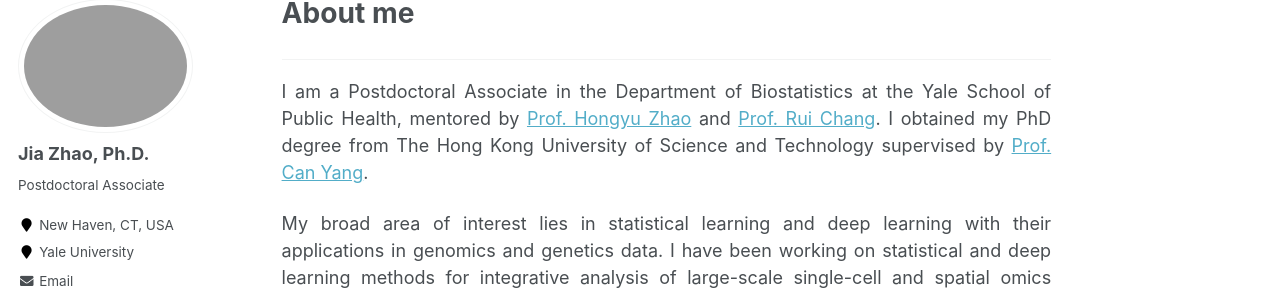
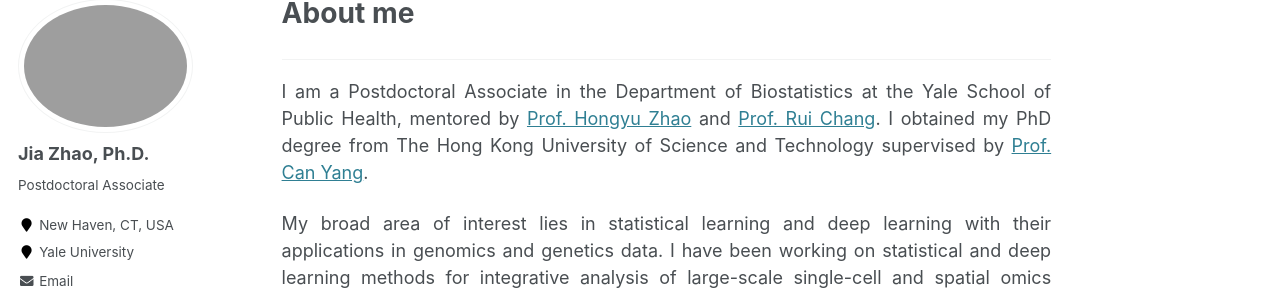
Before and after one commit to jiazhao97/jiazhao97.github.io, a Jekyll site: the page built from _pages/about.md, in a window 1280 px wide. Shown: the part 119-414 px from the top of the page. Built offline with Jekyll 4.4.1, drawn with Linux system fonts in a browser that asks for light colours; some web fonts are replaced.

Commit message:
Update about.md

```diff
--- a/_pages/about.md
+++ b/_pages/about.md
@@ -12,7 +12,7 @@ redirect_from:
 
 
 <p style="text-align: justify">
-I am a Postdoctoral Associate in the Department of Biostatistics at the Yale School of Public Health, mentored by <a href="https://zhaocenter.org/index.html" style="color:#52adc8;">Prof. Hongyu Zhao</a> and <a href="https://medicine.yale.edu/profile/rui-chang/" style="color:#52adc8;">Prof. Rui Chang</a>. I obtained my PhD degree from The Hong Kong University of Science and Technology supervised by <a href="https://sites.google.com/site/eeyangc/"  style="color:#52adc8;">Prof. Can Yang</a>.
+I am a Postdoctoral Associate in the Department of Biostatistics at the Yale School of Public Health, mentored by <a href="https://zhaocenter.org/index.html" style="color:#2f7f93;">Prof. Hongyu Zhao</a> and <a href="https://medicine.yale.edu/profile/rui-chang/" style="color:#2f7f93;">Prof. Rui Chang</a>. I obtained my PhD degree from The Hong Kong University of Science and Technology supervised by <a href="https://sites.google.com/site/eeyangc/"  style="color:#2f7f93;">Prof. Can Yang</a>.
 </p>
 
 <p style="text-align: justify">
```
